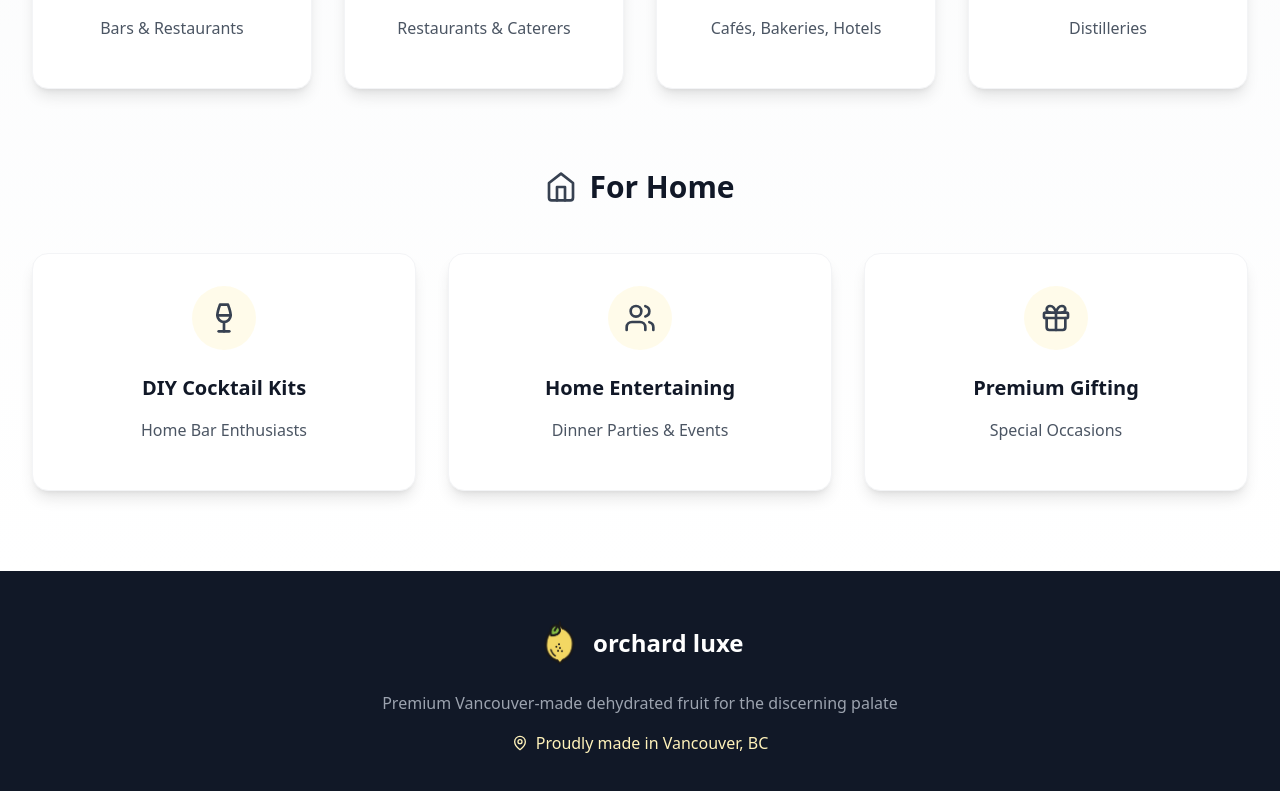
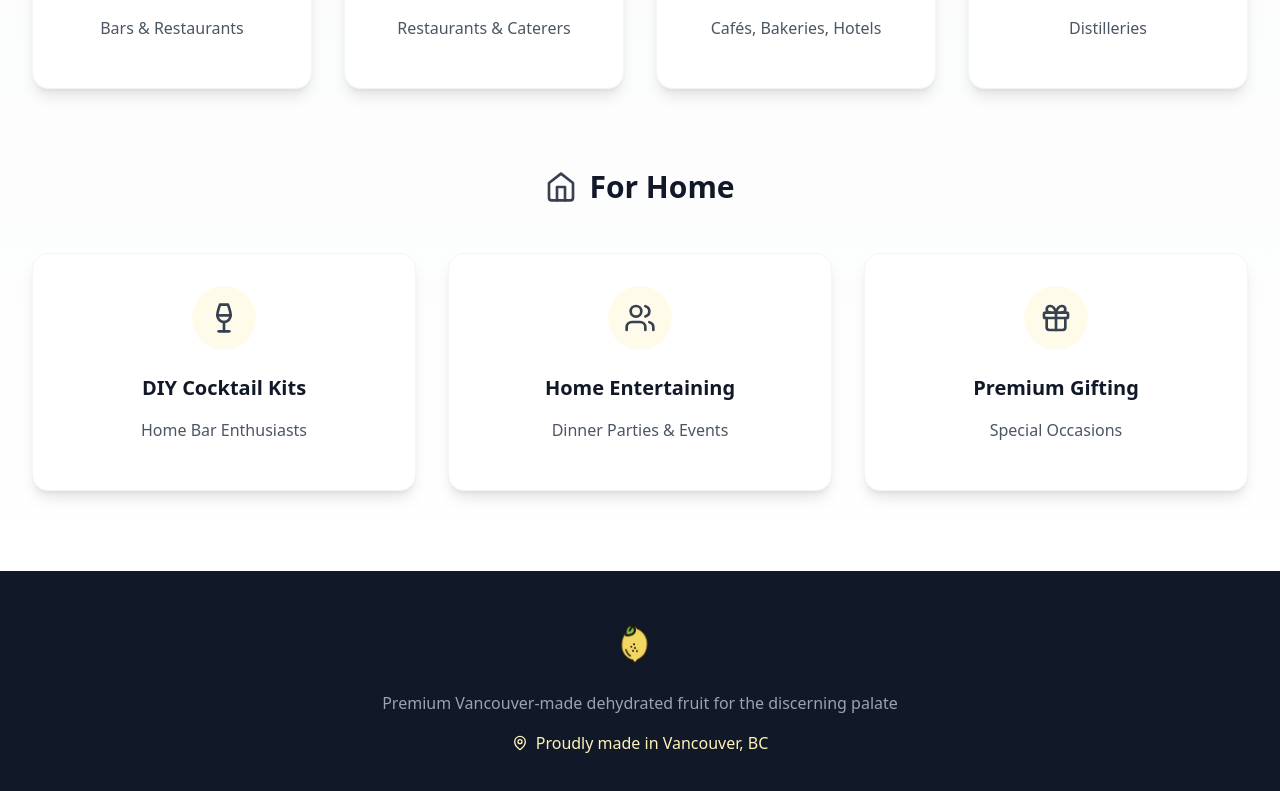
Before and after one commit to Jacobp1111/orchardLuxeLandingPage, a React (Vite) app in the folder project/: page / in a window 1280 px wide. Shown: the part 2241-3032 px from the top of the page. Built offline with nearby package versions, Linux system fonts and the light colour scheme.

Commit message:
Update App.tsx

```diff
--- a/project/src/App.tsx
+++ b/project/src/App.tsx
@@ -342,7 +342,6 @@ function App() {
               alt="Orchard Luxe Logo"
               className="h-12 mr-3"
             />
-            <span className="text-2xl font-bold">orchard luxe</span>
           </div>
           <p className="text-gray-400 mb-4">
             Premium Vancouver-made dehydrated fruit for the discerning palate
```
